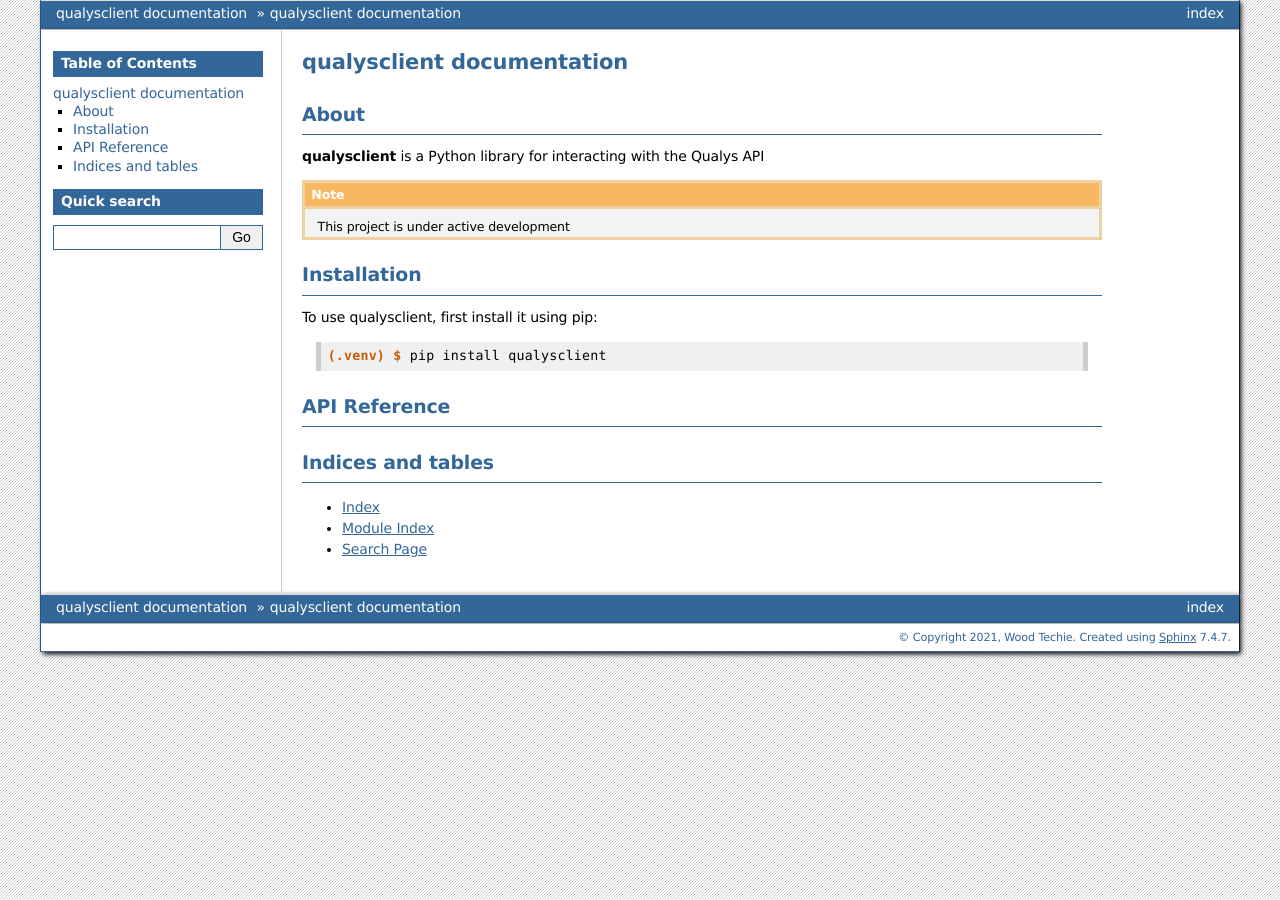
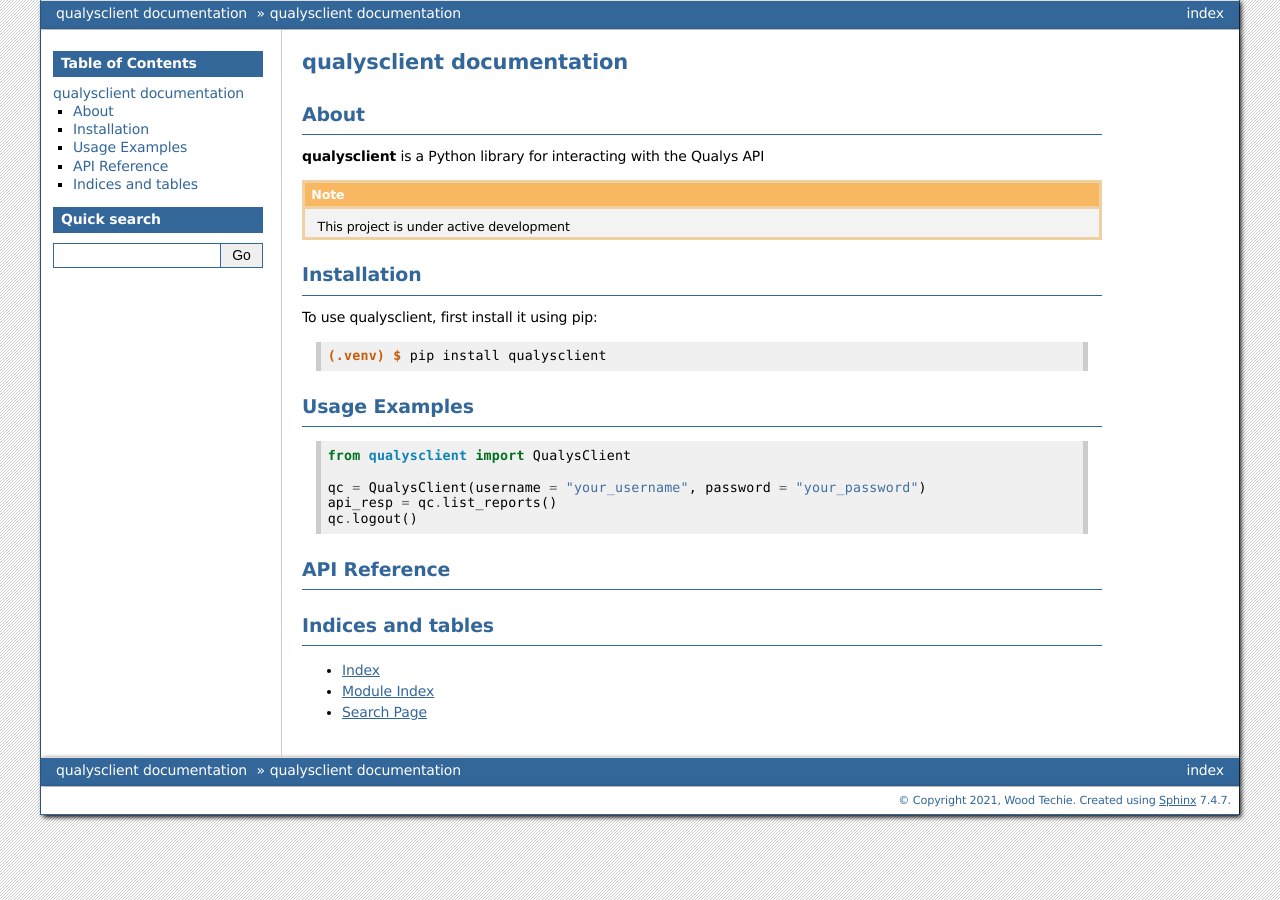
Before and after one commit to woodtechie1428/qualysclient, a Sphinx documentation site: the page built from docs/source/index.rst, in a window 1280 px wide. Built offline with Sphinx 7.4.7, drawn with Linux system fonts in a browser that asks for light colours; pages that are not in the unit, such as notebooks, are missing from menus.

Commit message:
usage example

```diff
--- a/docs/source/index.rst
+++ b/docs/source/index.rst
@@ -26,6 +26,17 @@
 
    (.venv) $ pip install qualysclient
 
+Usage Examples
+--------------
+
+.. code-block:: python
+
+   from qualysclient import QualysClient
+
+   qc = QualysClient(username = "your_username", password = "your_password")
+   api_resp = qc.list_reports()
+   qc.logout()
+
 API Reference
 ---------------
 .. toctree::
```
